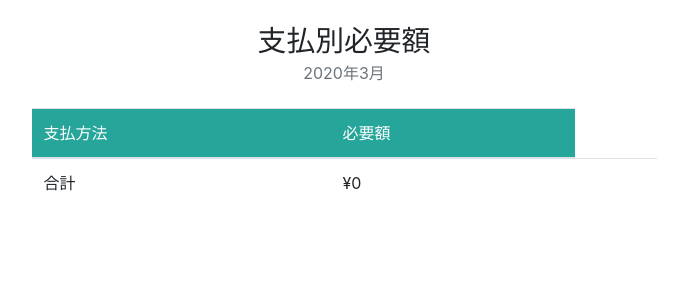
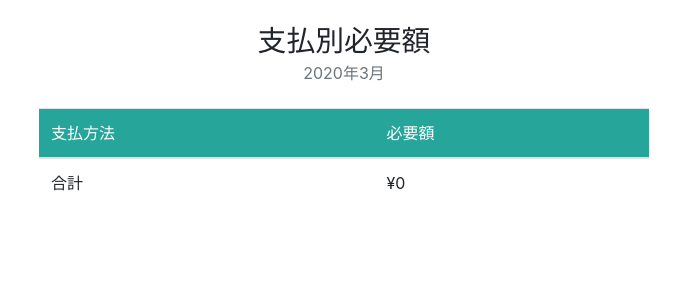
Before and after one commit to anndddooh/income_and_expense, a Django app: page /income_and_expense/2020/3/method_require in a window 1280 px wide. Shown: the part 56-356 px from the top of the page, without its empty margins (296-976 px from the left). Run offline with Django 3.2, Linux system fonts and the light colour scheme; the visitor is signed in with stand-in values (Sample User, id 1); data that the repository does not hold is empty; some libraries are stand-ins or nearby versions.

Commit message:
html内のゴミによるレイアウトのずれを修正

```diff
--- a/income_and_expense/templates/income_and_expense/account_require.html
+++ b/income_and_expense/templates/income_and_expense/account_require.html
@@ -8,7 +8,7 @@
 			<h1 class="align-middle d-inline">口座必要額</h1>
 		</div>
 	</div>
-	<div class="row"></div>
+	<div class="row">
 		<div class="col text-center">
 			<span class="align-middle text-muted">{{ this_year }}年{{ this_mon }}月</span>
 		</div>
@@ -40,7 +40,6 @@
 							<td class="align-middle">合計</td>
 							<td class="align-middle">{{ require_sum }}</td>
 							<td class="align-middle">{{ insufficient_sum }}</td>
-							<td></td>
 						</tr>
 					</tbody>
 				</table>
--- a/income_and_expense/templates/income_and_expense/balance.html
+++ b/income_and_expense/templates/income_and_expense/balance.html
@@ -8,7 +8,7 @@
 			<h1 class="align-middle d-inline">口座残高</h1>
 		</div>
 	</div>
-	<div class="row"></div>
+	<div class="row">
 		<div class="col text-center">
 			<span class="align-middle text-muted">{{ this_year }}年{{ this_mon }}月</span>
 		</div>
--- a/income_and_expense/templates/income_and_expense/expense.html
+++ b/income_and_expense/templates/income_and_expense/expense.html
@@ -8,7 +8,7 @@
 			<h1 class="align-middle d-inline">支出</h1>
 		</div>
 	</div>
-	<div class="row"></div>
+	<div class="row">
 		<div class="col text-center">
 			<span class="align-middle text-muted">{{ this_year }}年{{ this_mon }}月</span>
 		</div>
--- a/income_and_expense/templates/income_and_expense/income.html
+++ b/income_and_expense/templates/income_and_expense/income.html
@@ -8,7 +8,7 @@
 			<h1 class="align-middle d-inline">収入</h1>
 		</div>
 	</div>
-	<div class="row"></div>
+	<div class="row">
 		<div class="col text-center">
 			<span class="align-middle text-muted">{{ this_year }}年{{ this_mon }}月</span>
 		</div>
--- a/income_and_expense/templates/income_and_expense/method_require.html
+++ b/income_and_expense/templates/income_and_expense/method_require.html
@@ -8,7 +8,7 @@
 			<h1 class="align-middle d-inline">支払別必要額</h1>
 		</div>
 	</div>
-	<div class="row"></div>
+	<div class="row">
 		<div class="col text-center">
 			<span class="align-middle text-muted">{{ this_year }}年{{ this_mon }}月</span>
 		</div>
@@ -37,7 +37,6 @@
 						<tr>
 							<td class="align-middle">合計</td>
 							<td class="align-middle">{{ require_sum }}</td>
-							<td></td>
 						</tr>
 					</tbody>
 				</table>
```
